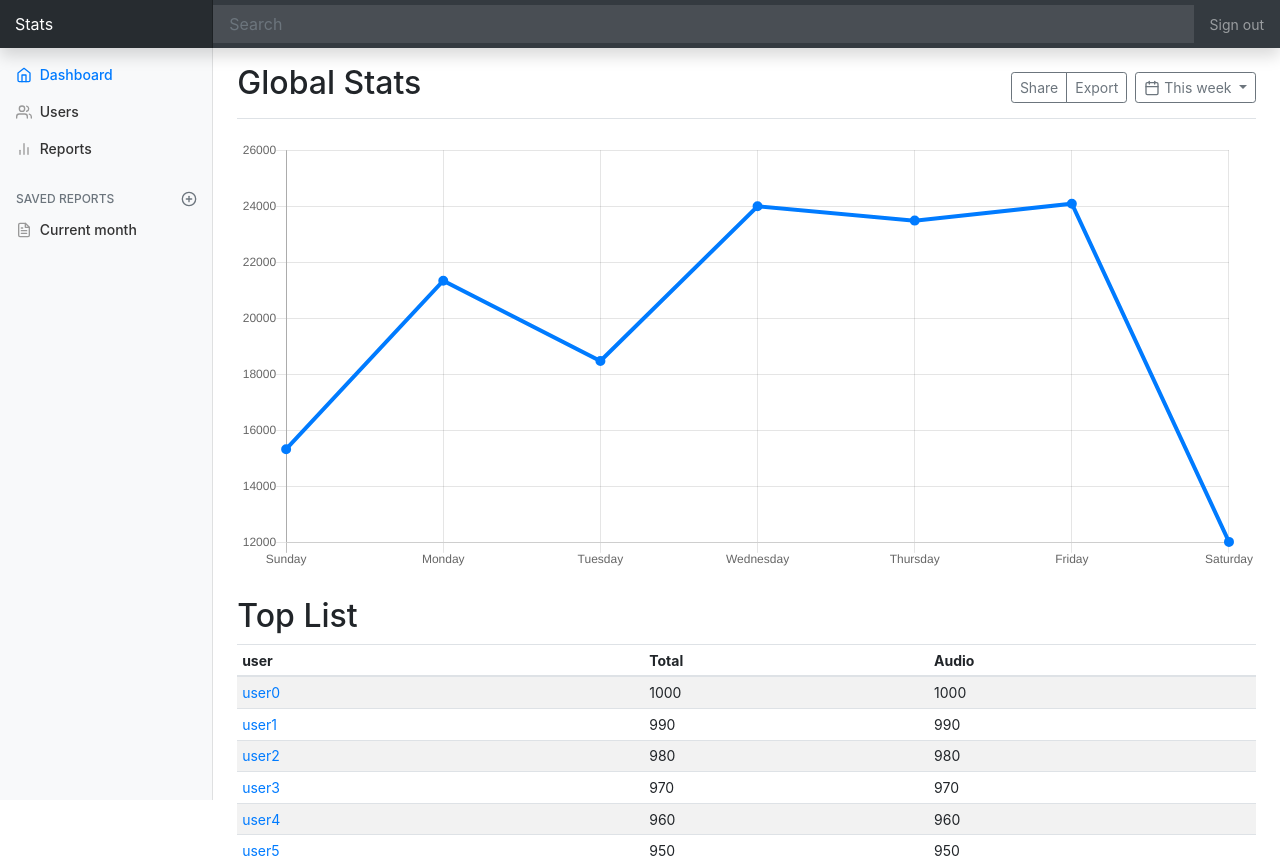
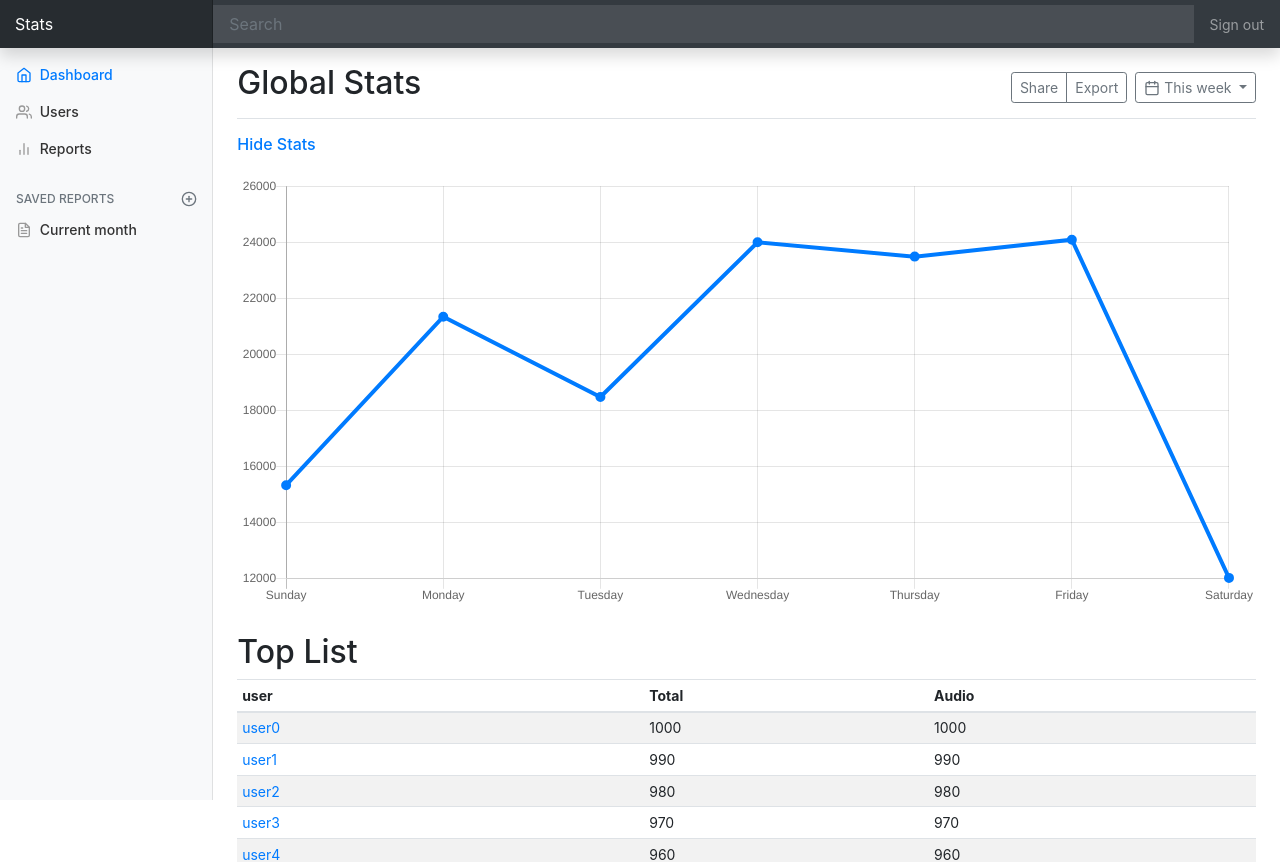
Before and after one commit to phanirithvij/btp, a Flask app: page /dashboard in a window 1280 px wide. Shown: the top 862 px of the page. Run offline with Flask 2, Linux system fonts and the light colour scheme; parts of the project's set-up code (start-up, migrations or seed data) failed here and were passed over; some libraries are stand-ins or nearby versions.

Commit message:
collapse stats

```diff
--- a/server/templates/dashboard.html
+++ b/server/templates/dashboard.html
@@ -62,7 +62,22 @@
                     </div>
                 </div>
 
-                <canvas class="my-4 w-100" id="myChart" width="900" height="380"></canvas>
+                <div class="panel panel-default">
+                    <div class="panel-heading">
+                        <h6 class="panel-title" id="#stats">
+                            <a id="collapser" data-toggle="collapse" href="#collapse1" onclick="toggleText()">Hide
+                                Stats</a>
+                        </h6>
+                    </div>
+                    <div id="collapse1" class="panel-collapse collapse show">
+                        <div class="panel-body" style="height: auto;">
+                            <canvas class="my-4 w-100" id="myChart" width="900" height="380"></canvas>
+                        </div>
+                        <!-- <div class="panel-footer">Panel Footer</div> -->
+                    </div>
+                </div>
+
+
 
                 <h2>Top List</h2>
                 <div class="table-responsive">
@@ -103,6 +118,22 @@
     <script src="https://cdnjs.cloudflare.com/ajax/libs/Chart.js/2.7.3/Chart.min.js"></script>
     <script type="text/javascript" src="{{ url_for('static', filename='dashboard.js') }}"></script>
     <script type="text/javascript" src="{{ url_for('static', filename='scrolltohash.js') }}"></script>
+    <script>
+        var text = document.querySelector('#collapser');
+        var s = false;
+        var toggleText = () => {
+            s = !s;
+            text.text = s ? "Expand Stats" : "Hide Stats";
+        }
+        document.querySelector('.panel-heading').click();
+        //$('.collapse').collapse()
+    </script>
+
+    <style>
+        .collapse.in {
+            height: 100px !important;
+        }
+    </style>
 
 </body>
 
```
Also changed, not shown: 1 other file.
